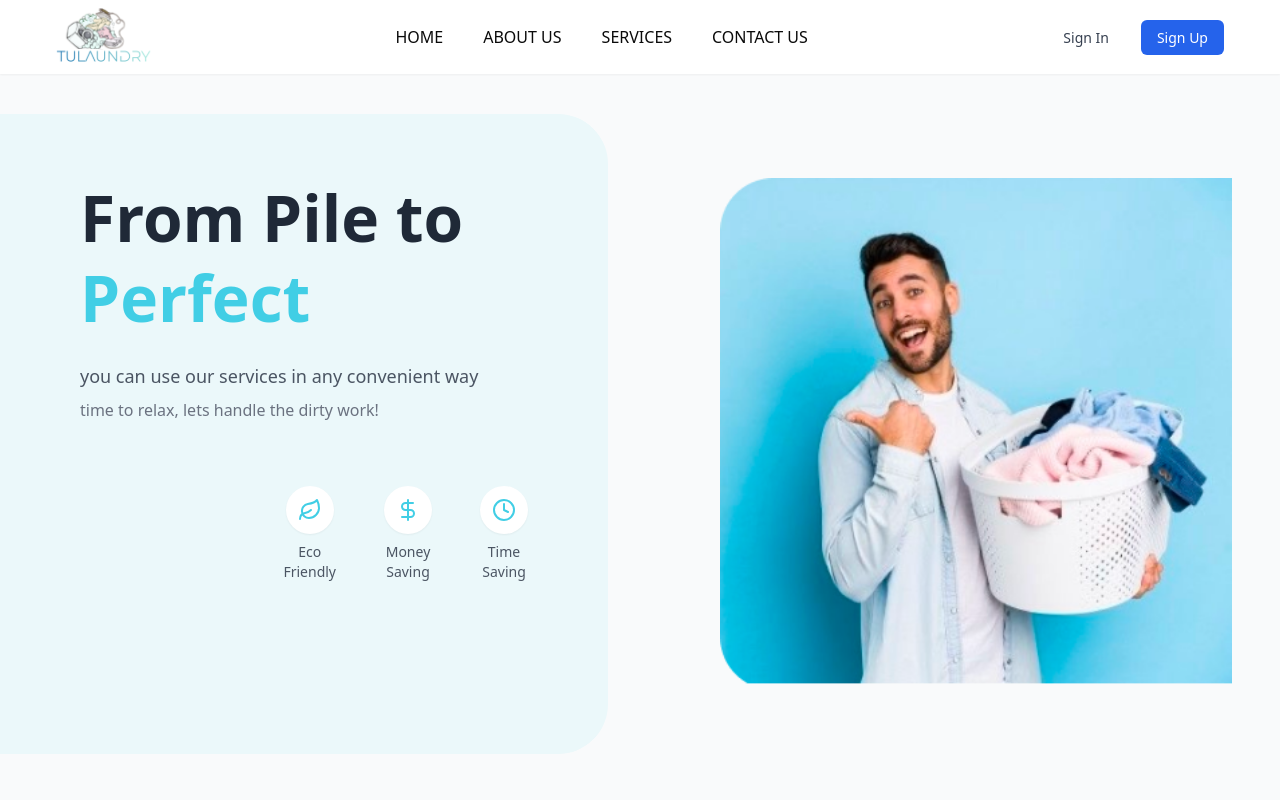
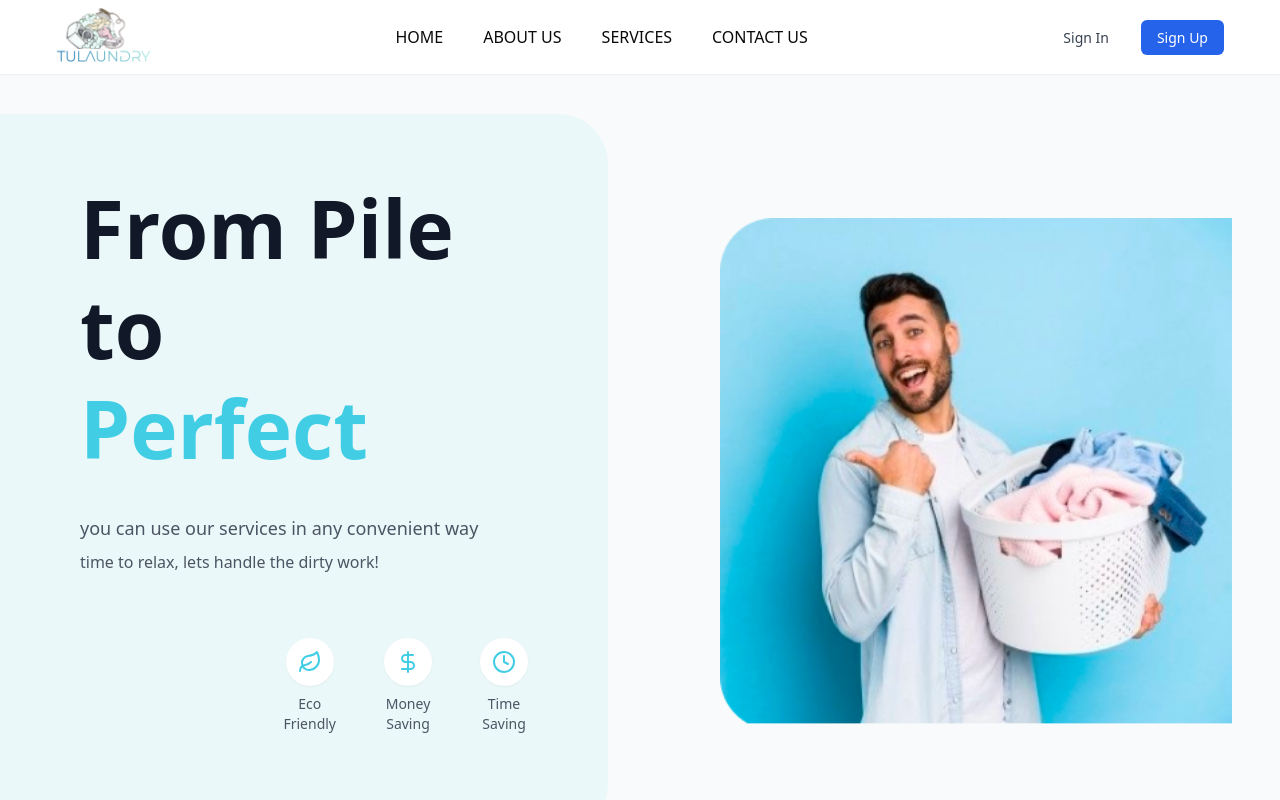
Before and after one commit to Aristocratjnr/Consumer-dashboard, a Next.js app: page /LandingPage in a window 1280 px wide. Shown: the top 800 px of the page. Built offline with nearby package versions, Linux system fonts and the light colour scheme.

Commit message:
feat: enhance HeroSection layout with improved dimensions and typography

```diff
--- a/src/components/HomePage/HeroSection.tsx
+++ b/src/components/HomePage/HeroSection.tsx
@@ -8,17 +8,17 @@ export default function HeroSection() {
 
       {/* Hero Section */}
       <div className="mt-10 flex flex-col lg:flex-row items-center">
-        <div className="bg-[#EBF8FA] flex-1 min-h-[80vh] lg:min-h-[80vh] rounded-r-[50px] overflow-hidden lg:w-[95%]">
+        <div className="bg-[#EBF8FA] flex-1 min-h-[90vh] lg:min-h-[90vh] rounded-r-[50px] overflow-hidden">
           <div className="container mx-auto px-6 lg:px-20 pt-16">
-            <div className="max-w-xl">
-              <h1 className="text-[4rem] leading-tight font-bold text-gray-800 mb-6">
+            <div className="max-w-2xl">
+              <h1 className="text-[5rem] leading-tight font-bold text-gray-900 mb-9">
                 From Pile to{' '}
                 <span className="text-[#41CEE5] block">Perfect</span>
               </h1>
               <p className="text-gray-600 text-lg mb-2">
                 you can use our services in any convenient way
               </p>
-              <p className="text-gray-500">
+              <p className="text-gray-600">
                 time to relax, lets handle the dirty work!
               </p>
             </div>
```
